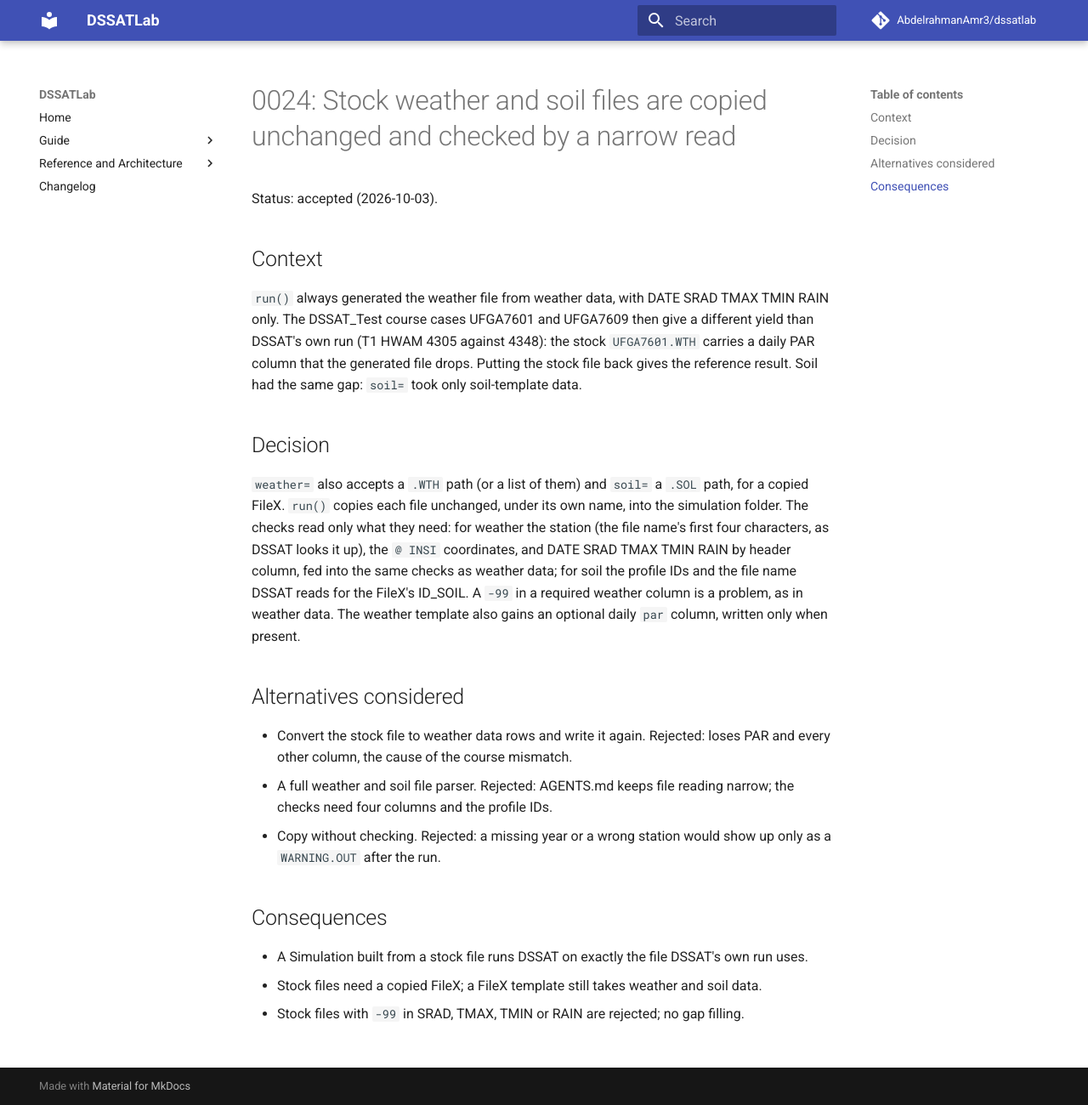
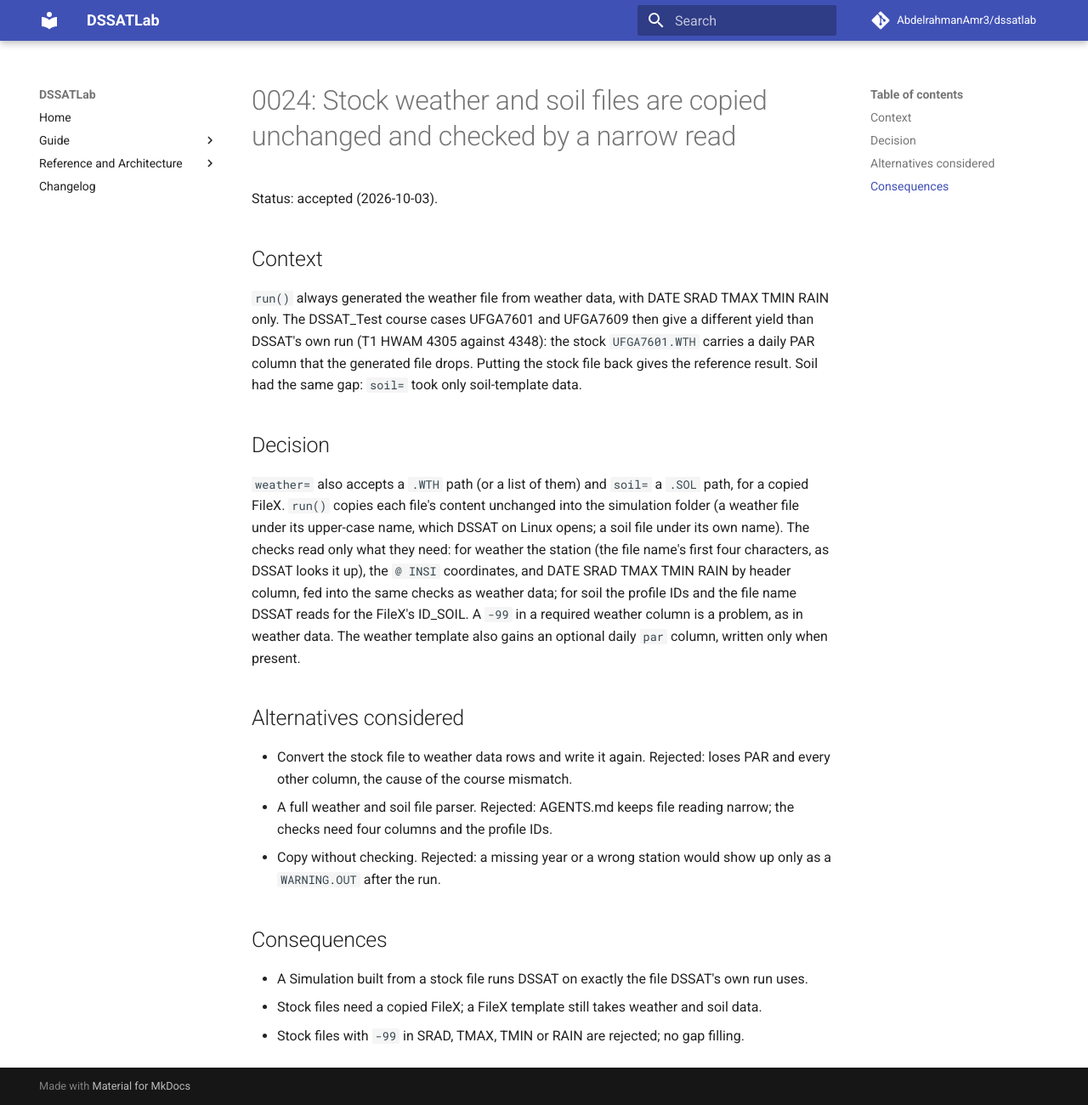
Before and after one commit to AbdelrahmanAmr3/dssatlab, an MkDocs documentation site: the page built from docs/adr/0024-stock-weather-and-soil-files-copied-unchanged.md, in a window 1280 px wide and 1300 px high. Shown: the whole window at 85% size. Built offline with MkDocs 1.6.1 and Material for MkDocs 9.7.7, drawn with Linux system fonts in a browser that asks for light colours; comment, search, counter and statistics services are not loaded.

Commit message:
ADR 0024: weather files copied under their upper-case name
Co-Authored-By: Claude Opus 5.5 <noreply@anthropic.com>

```diff
--- a/docs/adr/0024-stock-weather-and-soil-files-copied-unchanged.md
+++ b/docs/adr/0024-stock-weather-and-soil-files-copied-unchanged.md
@@ -13,7 +13,8 @@ gap: `soil=` took only soil-template data.
 ## Decision
 
 `weather=` also accepts a `.WTH` path (or a list of them) and `soil=` a `.SOL` path, for a copied
-FileX. `run()` copies each file unchanged, under its own name, into the simulation folder. The
+FileX. `run()` copies each file's content unchanged into the simulation folder (a weather file under its
+upper-case name, which DSSAT on Linux opens; a soil file under its own name). The
 checks read only what they need: for weather the station (the file name's first four characters,
 as DSSAT looks it up), the `@ INSI` coordinates, and DATE SRAD TMAX TMIN RAIN by header column, fed
 into the same checks as weather data; for soil the profile IDs and the file name DSSAT reads for
```
